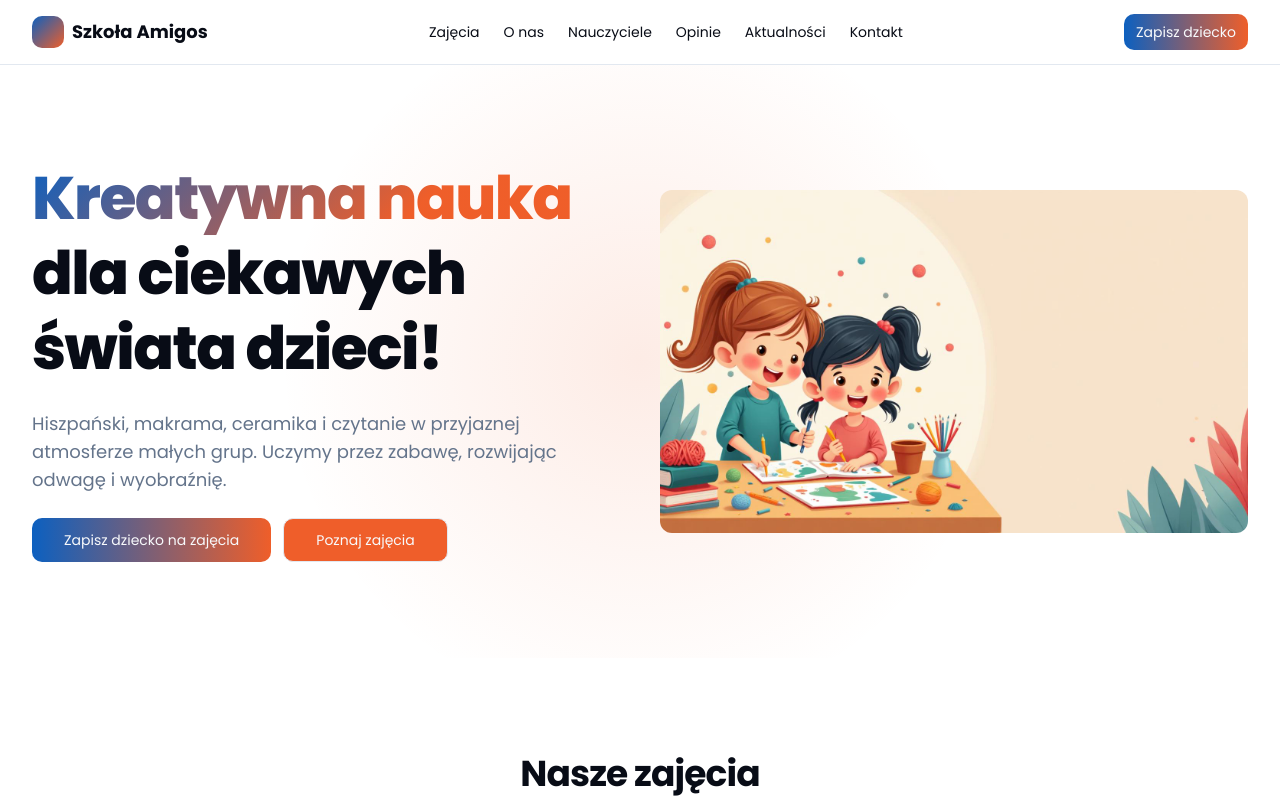
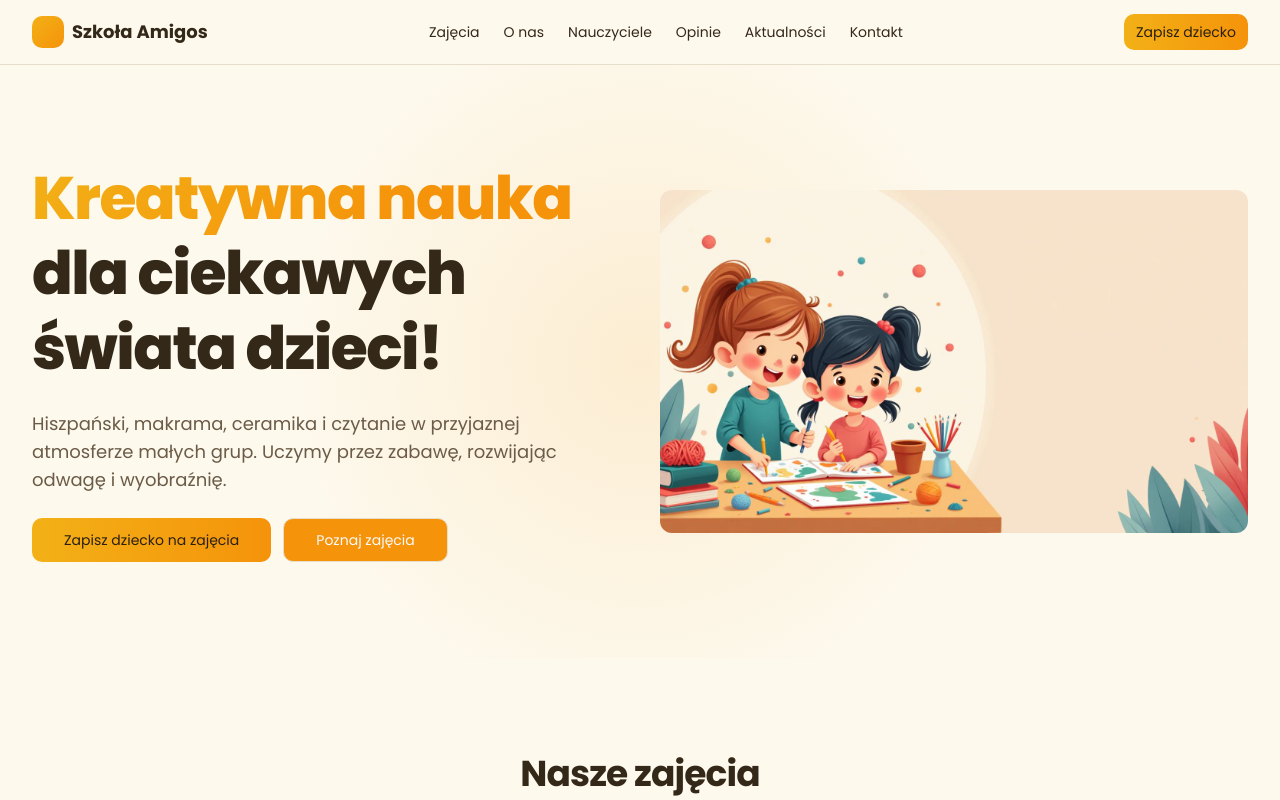
Before and after one commit to p83m/amgs_www, a React (Vite) app: page / in a window 1280 px wide. Shown: the top 800 px of the page. Built offline with nearby package versions, Linux system fonts and the light colour scheme.

Commit message:
Refactor: Match site colors to logo
Update the site's color palette to match the provided logo.

```diff
--- a/src/index.css
+++ b/src/index.css
@@ -7,90 +7,90 @@
 @layer base {
   :root {
     /* Base */
-    --background: 0 0% 100%;
-    --foreground: 223 47% 6%;
+    --background: 45 80% 96%;
+    --foreground: 33 35% 15%;
 
-    --card: 0 0% 100%;
-    --card-foreground: 223 47% 6%;
+    --card: 45 80% 98%;
+    --card-foreground: 33 35% 15%;
 
-    --popover: 0 0% 100%;
-    --popover-foreground: 223 47% 6%;
+    --popover: 45 80% 98%;
+    --popover-foreground: 33 35% 15%;
 
     /* Brand */
-    --primary: 212 88% 40%;         /* sky-blue */
-    --primary-foreground: 210 40% 98%;
+    --primary: 42 90% 52%;
+    --primary-foreground: 33 40% 12%;
 
-    --secondary: 18 92% 95%;        /* soft peach surface */
-    --secondary-foreground: 223 47% 10%;
+    --secondary: 42 92% 94%;
+    --secondary-foreground: 33 40% 18%;
 
-    --accent: 16 86% 55%;           /* coral accent */
+    --accent: 35 92% 50%;
     --accent-foreground: 210 40% 98%;
 
-    --muted: 210 40% 96.1%;
-    --muted-foreground: 215.4 16.3% 46.9%;
+    --muted: 42 30% 90%;
+    --muted-foreground: 33 20% 35%;
 
     --destructive: 0 84% 60%;
     --destructive-foreground: 0 0% 98%;
 
-    --border: 214 31.8% 91.4%;
-    --input: 214 31.8% 91.4%;
-    --ring: 223 47% 6%;
+    --border: 42 35% 85%;
+    --input: 42 35% 85%;
+    --ring: 33 40% 15%;
 
     --radius: 0.75rem;
 
     /* Sidebar (kept for shadcn sidebar support) */
-    --sidebar-background: 0 0% 98%;
-    --sidebar-foreground: 240 5.3% 26.1%;
-    --sidebar-primary: 240 5.9% 10%;
-    --sidebar-primary-foreground: 0 0% 98%;
-    --sidebar-accent: 240 4.8% 95.9%;
-    --sidebar-accent-foreground: 240 5.9% 10%;
-    --sidebar-border: 220 13% 91%;
-    --sidebar-ring: 217.2 91.2% 59.8%;
+    --sidebar-background: 45 80% 96%;
+    --sidebar-foreground: 33 35% 20%;
+    --sidebar-primary: 42 90% 52%;
+    --sidebar-primary-foreground: 0 0% 100%;
+    --sidebar-accent: 42 92% 94%;
+    --sidebar-accent-foreground: 33 35% 20%;
+    --sidebar-border: 42 35% 85%;
+    --sidebar-ring: 42 90% 52%;
 
     /* Extras */
     --gradient-primary: linear-gradient(135deg, hsl(var(--primary)), hsl(var(--accent)) 70%);
-    --gradient-soft: linear-gradient(180deg, hsl(var(--secondary)), white 60%);
+    --gradient-soft: linear-gradient(180deg, hsl(var(--secondary)), hsl(var(--background)) 60%);
     --shadow-elevated: 0 10px 30px -10px hsl(var(--primary) / 0.25);
     --shadow-glow: 0 12px 40px hsl(var(--accent) / 0.25);
   }
 
   .dark {
-    --background: 223 47% 6%;
-    --foreground: 210 40% 98%;
+    --background: 33 40% 9%;
+    --foreground: 45 85% 96%;
 
-    --card: 223 47% 8%;
-    --card-foreground: 210 40% 98%;
+    --card: 33 35% 12%;
+    --card-foreground: 45 85% 96%;
 
-    --popover: 223 47% 8%;
-    --popover-foreground: 210 40% 98%;
+    --popover: 33 35% 12%;
+    --popover-foreground: 45 85% 96%;
 
-    --primary: 210 40% 98%;
-    --primary-foreground: 223 47% 10%;
+    --primary: 42 90% 55%;
+    --primary-foreground: 33 40% 12%;
 
-    --secondary: 217 33% 17%;
-    --secondary-foreground: 210 40% 98%;
+    --secondary: 33 25% 18%;
+    --secondary-foreground: 45 85% 96%;
 
-    --accent: 16 86% 62%;
+    --accent: 35 92% 56%;
     --accent-foreground: 210 40% 98%;
 
-    --muted: 217 33% 17%;
-    --muted-foreground: 215 20% 65%;
+    --muted: 33 25% 20%;
+    --muted-foreground: 45 25% 75%;
 
     --destructive: 0 62.8% 30.6%;
     --destructive-foreground: 210 40% 98%;
 
-    --border: 217 33% 18%;
-    --input: 217 33% 18%;
-    --ring: 213 27% 84%;
-    --sidebar-background: 240 6% 10%;
-    --sidebar-foreground: 240 5% 96%;
-    --sidebar-primary: 224 76% 48%;
+    --border: 33 25% 22%;
+    --input: 33 25% 22%;
+    --ring: 42 90% 55%;
+    --sidebar-background: 33 40% 9%;
+    --sidebar-foreground: 45 85% 96%;
+    --sidebar-primary: 42 90% 55%;
     --sidebar-primary-foreground: 0 0% 100%;
-    --sidebar-accent: 240 4% 16%;
-    --sidebar-accent-foreground: 240 5% 96%;
-    --sidebar-border: 240 4% 16%;
-    --sidebar-ring: 217 91% 60%;
+    --sidebar-accent: 33 25% 18%;
+    --sidebar-accent-foreground: 45 85% 96%;
+    --sidebar-border: 33 25% 18%;
+    --sidebar-ring: 42 90% 55%;
   }
 }
 
```
